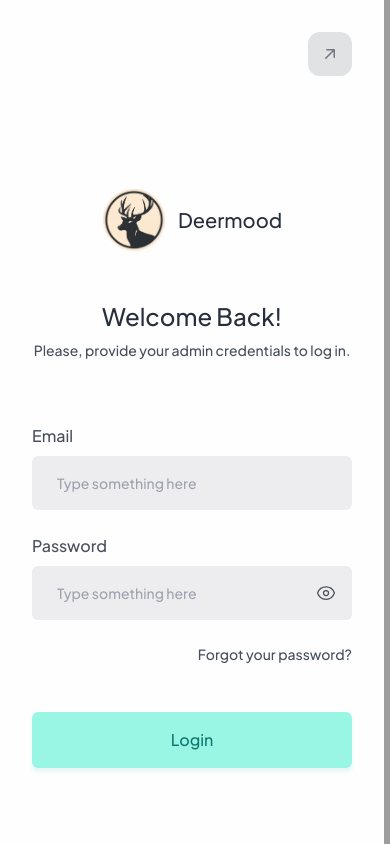
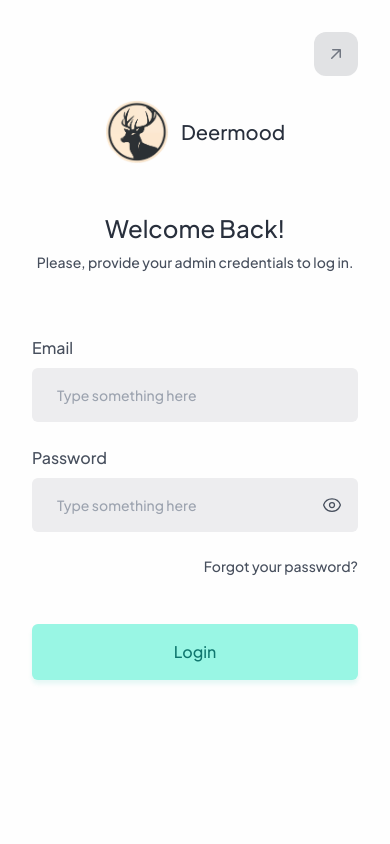
Before and after one commit to OliwierSellig/deermood-admin, a Next.js app: page /login in a window 390 px wide. Built offline with nearby package versions, Linux system fonts and the light colour scheme; grey boxes are pictures that could not be loaded.

Commit message:
feat: create mobile view for login page

```diff
--- a/app/(auth)/layout.tsx
+++ b/app/(auth)/layout.tsx
@@ -7,12 +7,12 @@ type LayoutProps = { children: ReactNode };
 
 function layout({ children }: LayoutProps) {
   return (
-    <div className="flex h-screen">
-      <div className="shadow-login-page relative z-10 flex w-3/12 min-w-[24rem] max-w-[44rem] flex-col justify-start p-8">
+    <div className="flex h-screen md:flex-col md:items-center">
+      <div className="relative z-10 flex w-3/12 min-w-[24rem] max-w-[44rem] flex-col justify-start p-8 shadow-login-page md:w-full md:min-w-0 md:shadow-none">
         <LoginLayoutHeading />
         {children}
       </div>
-      <div className="relative z-0 grow">
+      <div className="relative z-0 grow md:hidden">
         <Image fill src={loginBg} alt="" className="object-cover" />
       </div>
     </div>
--- a/src/components/login/loginLayoutHeading/LoginLayoutHeading.tsx
+++ b/src/components/login/loginLayoutHeading/LoginLayoutHeading.tsx
@@ -4,7 +4,7 @@ import WebsiteArrowLink from '../../global/websiteArrowLink/WebsiteArrowLink';
 
 function LoginLayoutHeading() {
   return (
-    <div className="flex flex-col items-end gap-y-28 pb-12">
+    <div className="flex flex-col items-end gap-y-28 pb-12 sm:gap-y-6">
       <WebsiteArrowLink filled={true} />
       <div className="flex items-center gap-x-3 self-center">
         <div className="relative h-16 w-16">
```
